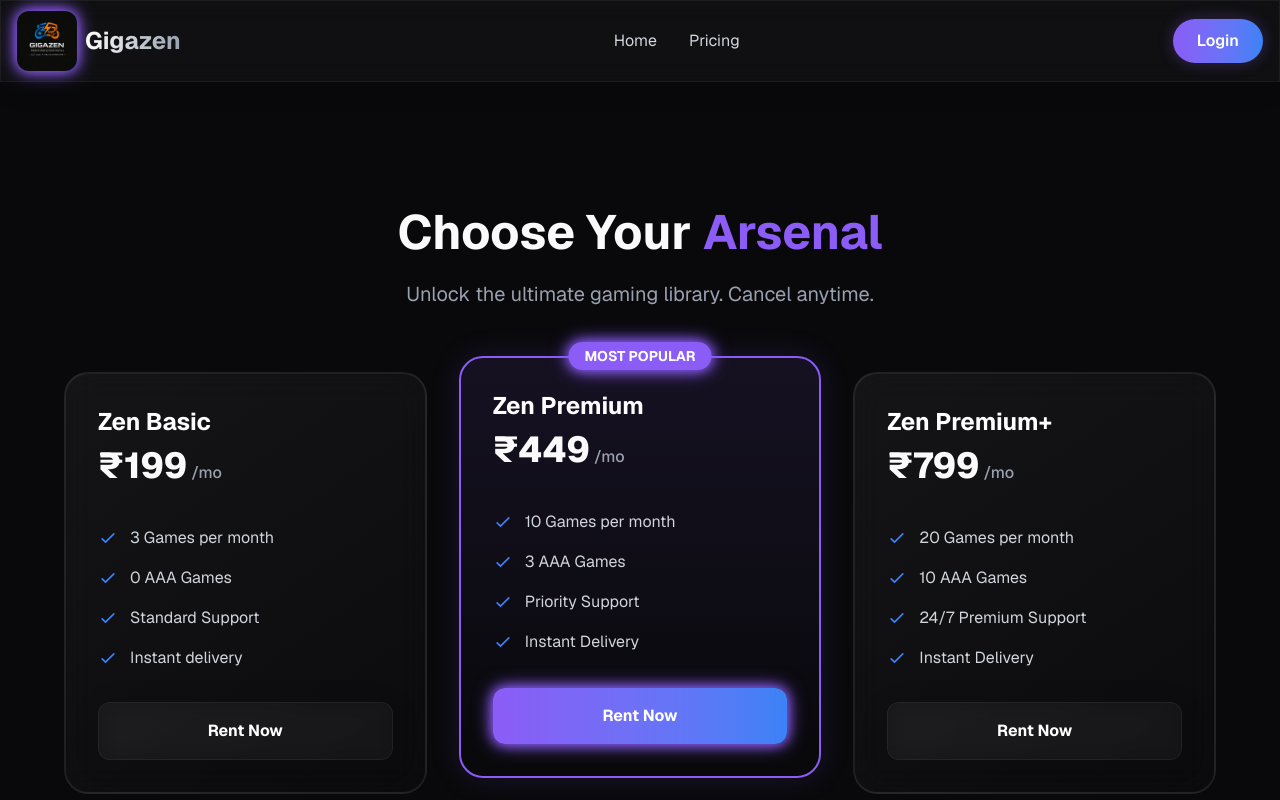
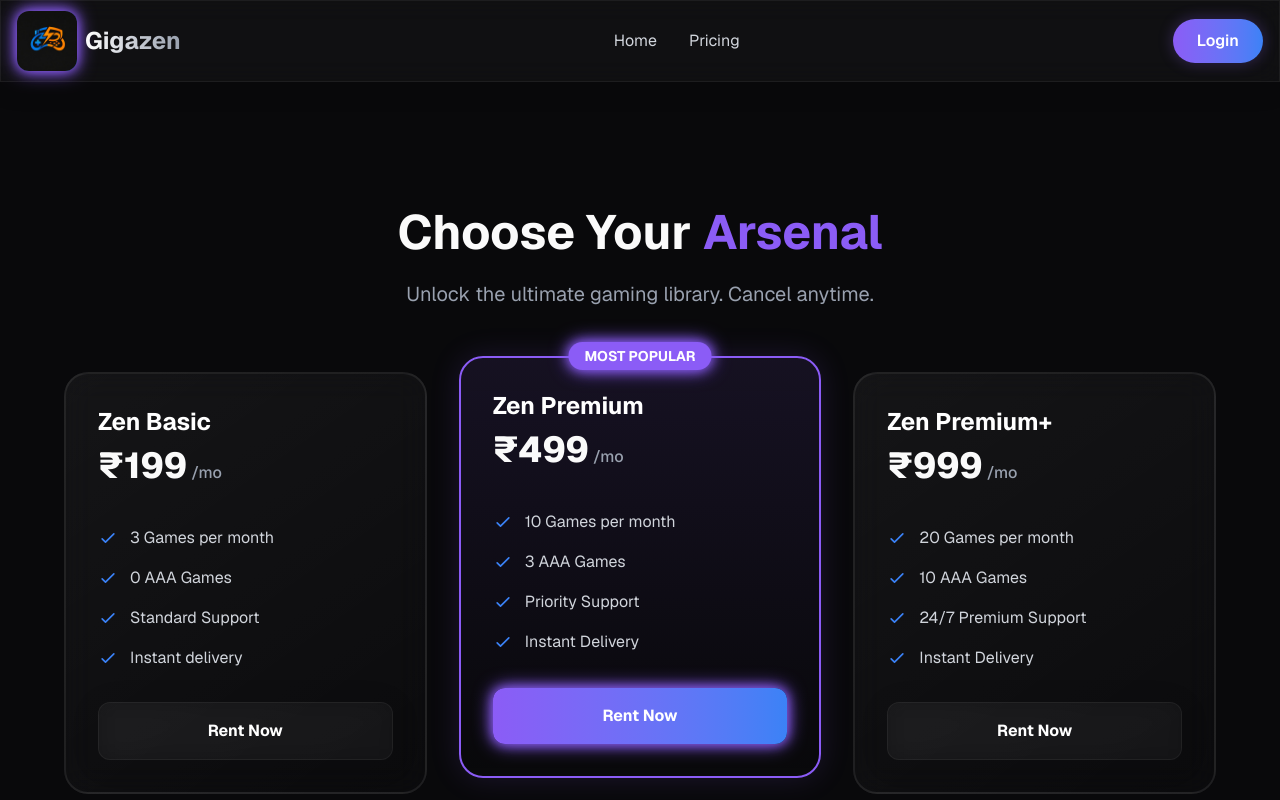
Before and after one commit to Arjun-Shukla/Gigazen, a Next.js app: page /subscriptions in a window 1280 px wide. Shown: the top 800 px of the page. Built offline with nearby package versions, Linux system fonts and the light colour scheme; no server answers.

Commit message:
changed logo

```diff
--- a/src/app/subscriptions/page.tsx
+++ b/src/app/subscriptions/page.tsx
@@ -13,13 +13,13 @@
   },
   {
     name: "Zen Premium",
-    price: 449,
+    price: 499,
     features: ["10 Games per month", "3 AAA Games", "Priority Support", "Instant Delivery"],
     highlight: true,
   },
   {
     name: "Zen Premium+",
-    price: 799,
+    price: 999,
     features: ["20 Games per month", "10 AAA Games", "24/7 Premium Support", "Instant Delivery"],
     highlight: false,
   },
--- a/src/components/layout/Header.tsx
+++ b/src/components/layout/Header.tsx
@@ -18,7 +18,7 @@
         <Link href="/" className="flex items-center gap-2 group">
           <div className="w-15 h-15 rounded-xl bg-gradient-to-br from-primary to-accent flex items-center justify-center glow-effect">
             <img
-              src="/Gigazenlogo.jpeg"
+              src="/logonew.jpeg"
               alt="Gigazen Logo"
               className="w-15 h-15 rounded-xl object-contain"
             />
```
Also changed, not shown: public/logonew.jpeg (added).
